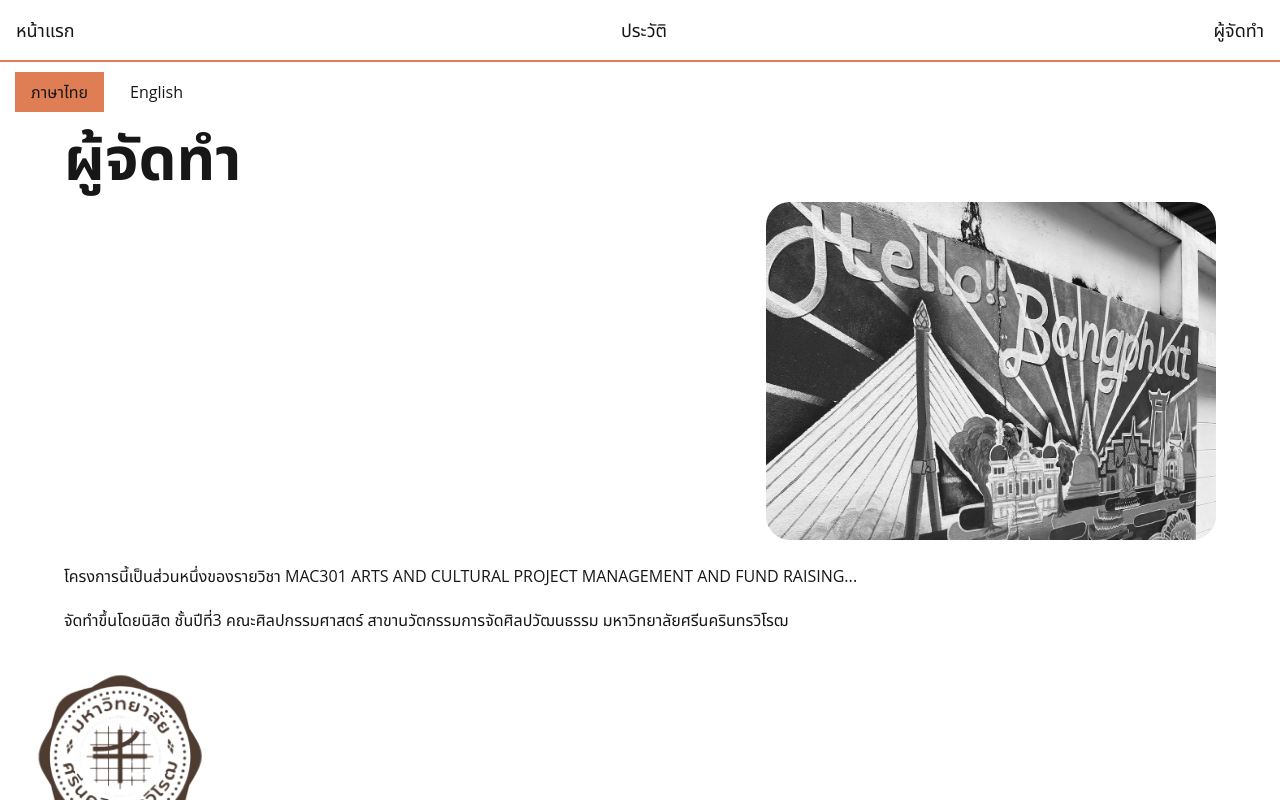
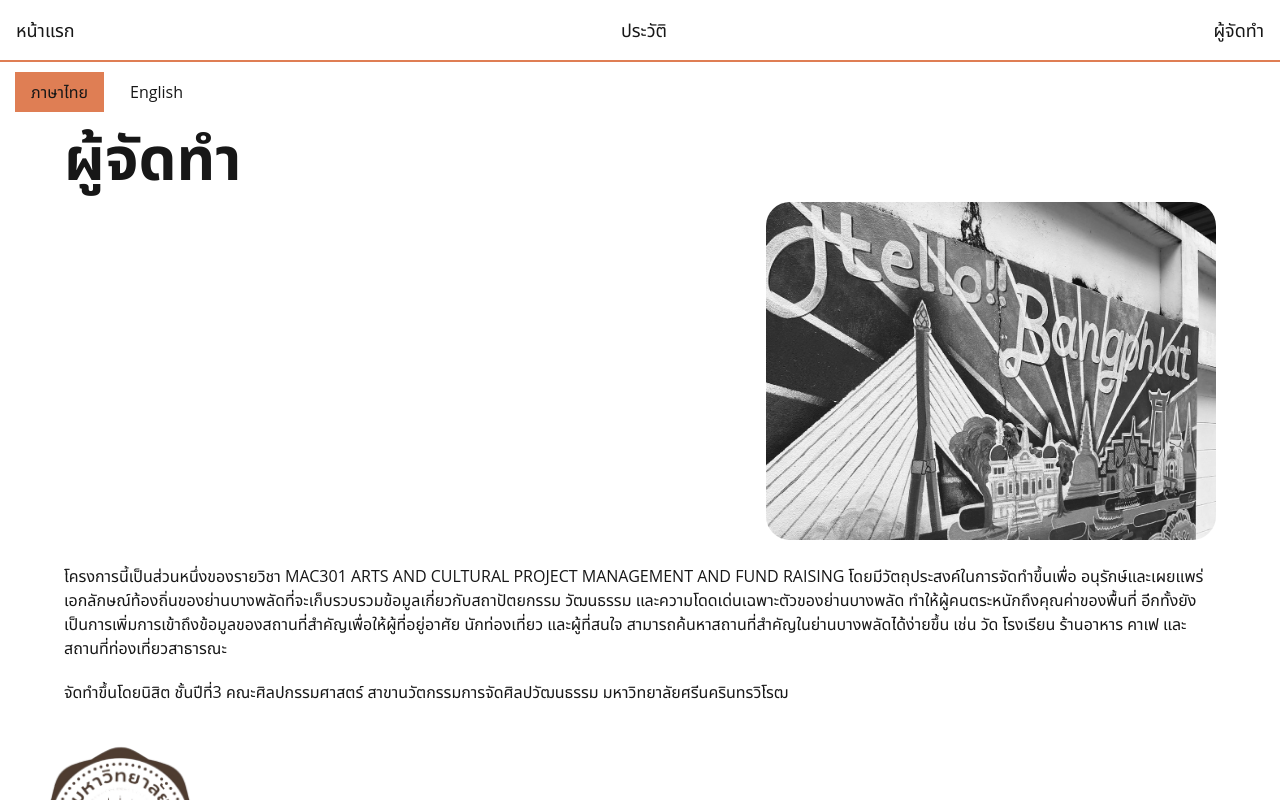
Before and after one commit to nnongta/BangPlad, a Next.js app: page /ourproject in a window 1280 px wide. Shown: the top 800 px of the page. Built offline with nearby package versions, Linux system fonts and the light colour scheme; what tailwind-clip-path would draw is missing.

Commit message:
fixd ourproject

```diff
--- a/src/app/ourproject/page.tsx
+++ b/src/app/ourproject/page.tsx
@@ -9,7 +9,7 @@ const translations = {
     title: "ผู้จัดทำ",
     subtitle: "",
     description:
-      "โครงการนี้เป็นส่วนหนึ่งของรายวิชา MAC301 ARTS AND CULTURAL PROJECT MANAGEMENT AND FUND RAISING...",
+      "โครงการนี้เป็นส่วนหนึ่งของรายวิชา MAC301  ARTS AND CULTURAL PROJECT MANAGEMENT AND FUND RAISING  โดยมีวัตถุประสงค์ในการจัดทำขึ้นเพื่อ อนุรักษ์และเผยแพร่เอกลักษณ์ท้องถิ่นของย่านบางพลัดที่จะเก็บรวบรวมข้อมูลเกี่ยวกับสถาปัตยกรรม วัฒนธรรม และความโดดเด่นเฉพาะตัวของย่านบางพลัด ทำให้ผู้คนตระหนักถึงคุณค่าของพื้นที่ อีกทั้งยังเป็นการเพิ่มการเข้าถึงข้อมูลของสถานที่สำคัญเพื่อให้ผู้ที่อยู่อาศัย นักท่องเที่ยว และผู้ที่สนใจ สามารถค้นหาสถานที่สำคัญในย่านบางพลัดได้ง่ายขึ้น เช่น วัด โรงเรียน ร้านอาหาร คาเฟ และสถานที่ท่องเที่ยวสาธารณะ",
     subscription:
       "จัดทำขึ้นโดยนิสิต ชั้นปีที่3 คณะศิลปกรรมศาสตร์ สาขานวัตกรรมการจัดศิลปวัฒนธรรม มหาวิทยาลัยศรีนครินทรวิโรฒ",
   },
@@ -17,7 +17,7 @@ const translations = {
     title: "Our",
     subtitle: "Project",
     description:
-      "This project is part of the MAC301 ARTS AND CULTURAL PROJECT MANAGEMENT AND FUND RAISING course...",
+      "This project is part of the MAC301 ARTS AND CULTURAL PROJECT MANAGEMENT AND FUND RAISING course, aimed at preserving and promoting the local identity of the Bang Phlat area. It will collect information about the architecture, culture, and unique characteristics of Bang Phlat, raising awareness of the area's value. Additionally, it will enhance access to information about important places, making it easier for residents, tourists, and interested individuals to find key locations in Bang Phlat, such as temples, schools, restaurants, cafes, and public attractions.",
     subscription:
       "Created by third-year students of the Faculty Of Fine Arts, Arts and Cultural Management Innovation, Srinakharinwirot University.",
   },
```
